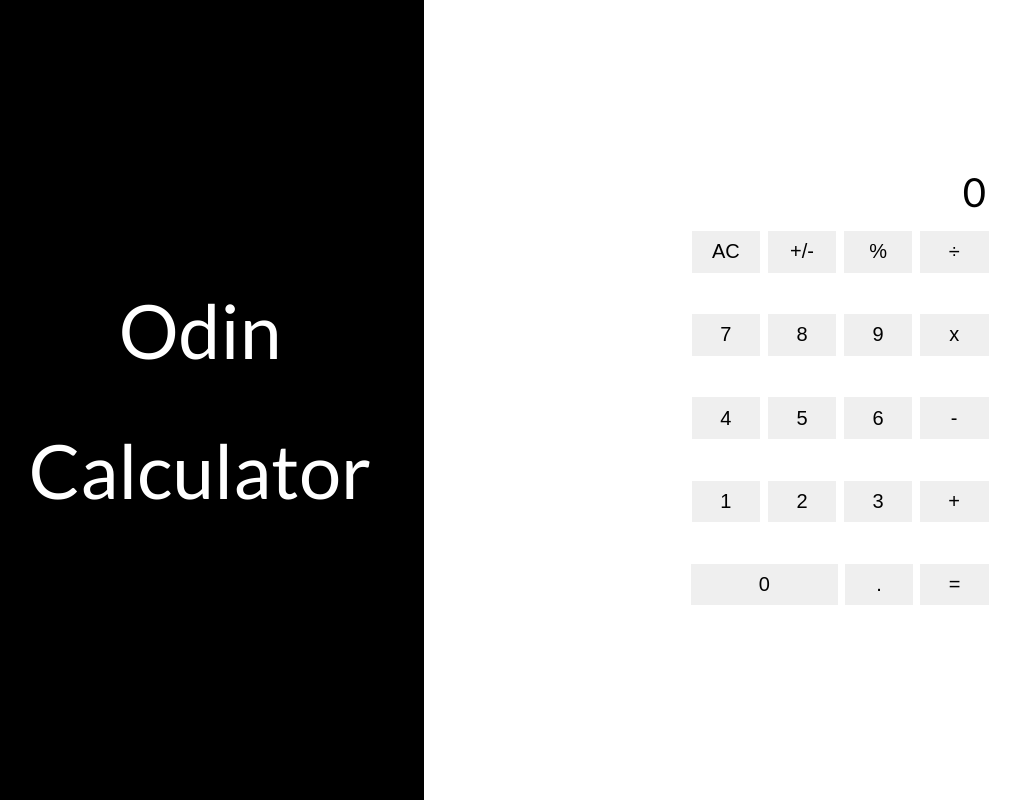
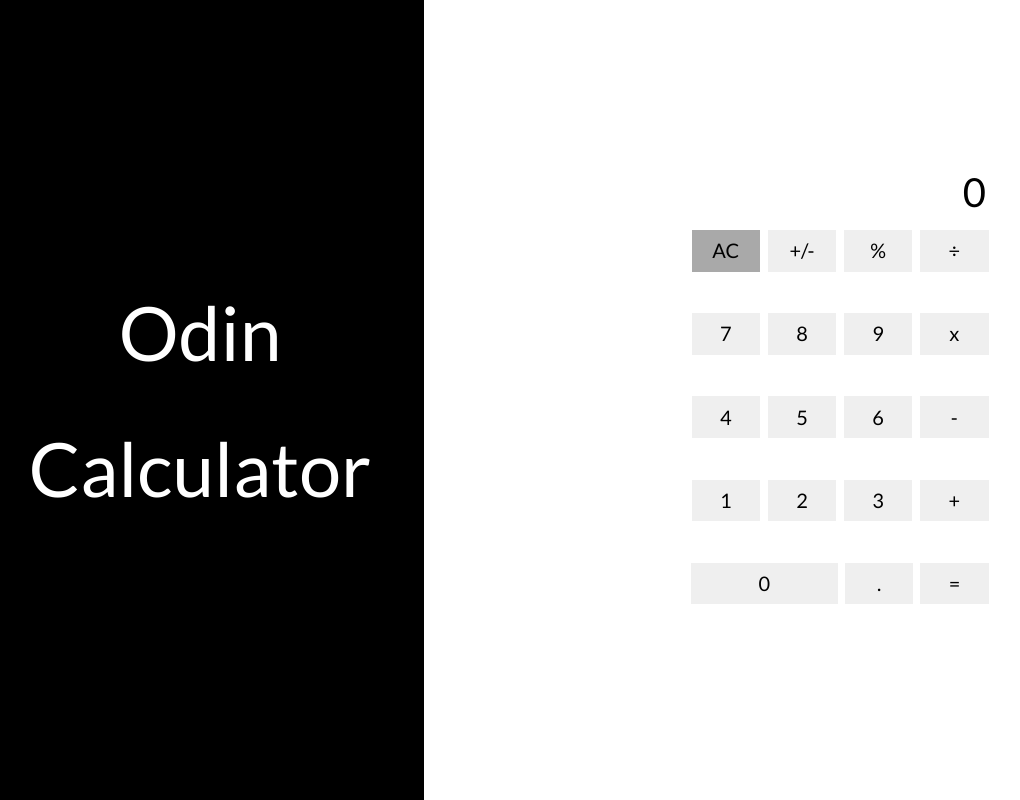
Before and after one commit to htoo-aung/odin-calculator, a plain HTML site: page index.html in a window 1280 px wide. In both pictures the pointer is over the button "AC". Shown: the whole page, without its empty margins (24-1044 px from the left). Drawn offline with nearby package versions, Linux system fonts and the light colour scheme.

Commit message:
feat: hovering over buttons now turn grey

```diff
--- a/javascript.js
+++ b/javascript.js
@@ -176,6 +176,11 @@ function getDisplayAsNumber() {
     return Number(display);
 }
 
+/**
+ * Sets the clear button text content.
+ *
+ * @param {String} string - The new value for the text content for the clear button
+ */
 function setClearDisplay(string) {
     clearBtn.textContent = string;
 }
--- a/styles.css
+++ b/styles.css
@@ -1,3 +1,5 @@
+@import 'node_modules/modern-normalize/modern-normalize.css';
+
 /* Lato Light */
 @font-face {
     font-family: 'Lato';
@@ -60,6 +62,10 @@ body {
     height: 100vh;
     margin: 0;
     font-family: 'Lato', 'Lucida Sans', 'Lucida Sans Regular', 'Lucida Grande', 'Lucida Sans Unicode', Geneva, Verdana, sans-serif;
+}
+
+button:hover {
+    background-color:  #A9A9A9;
 }
 
 .btn-main {
```
